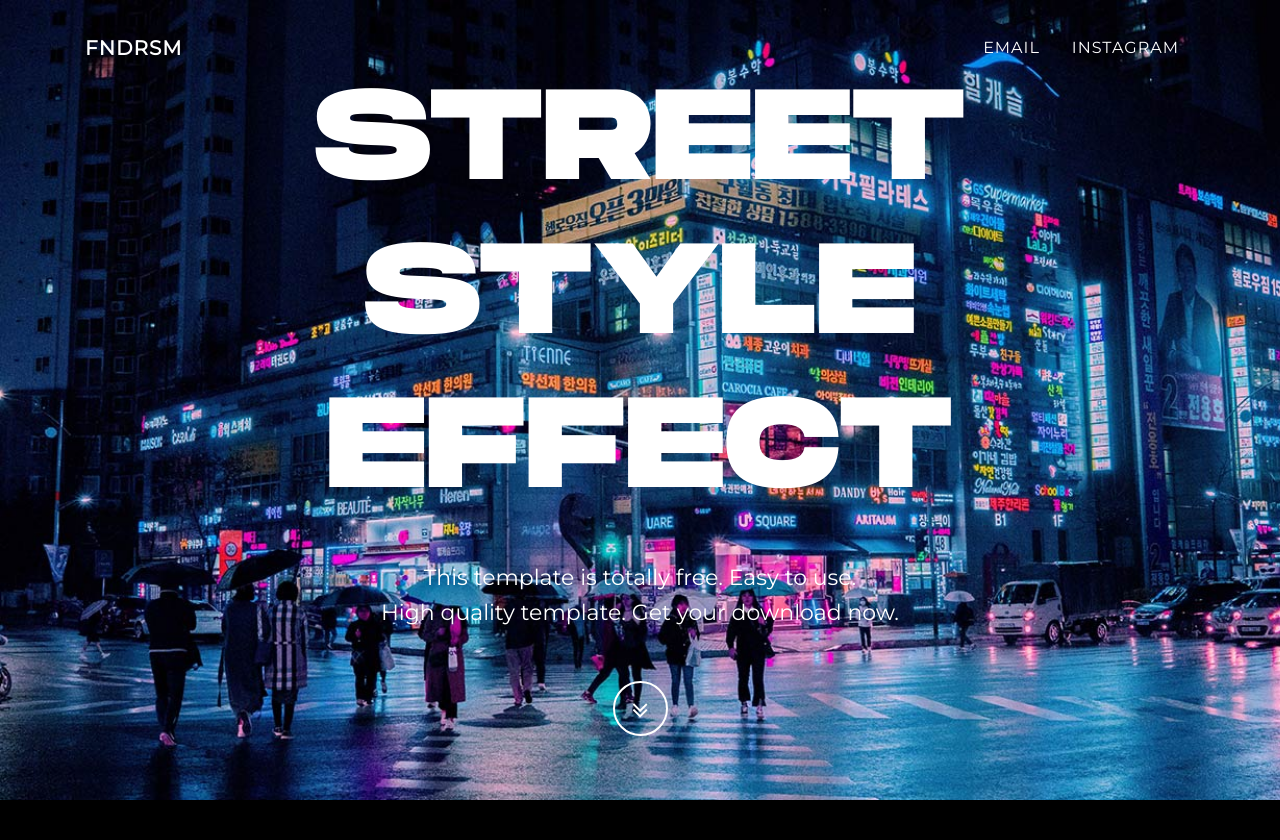
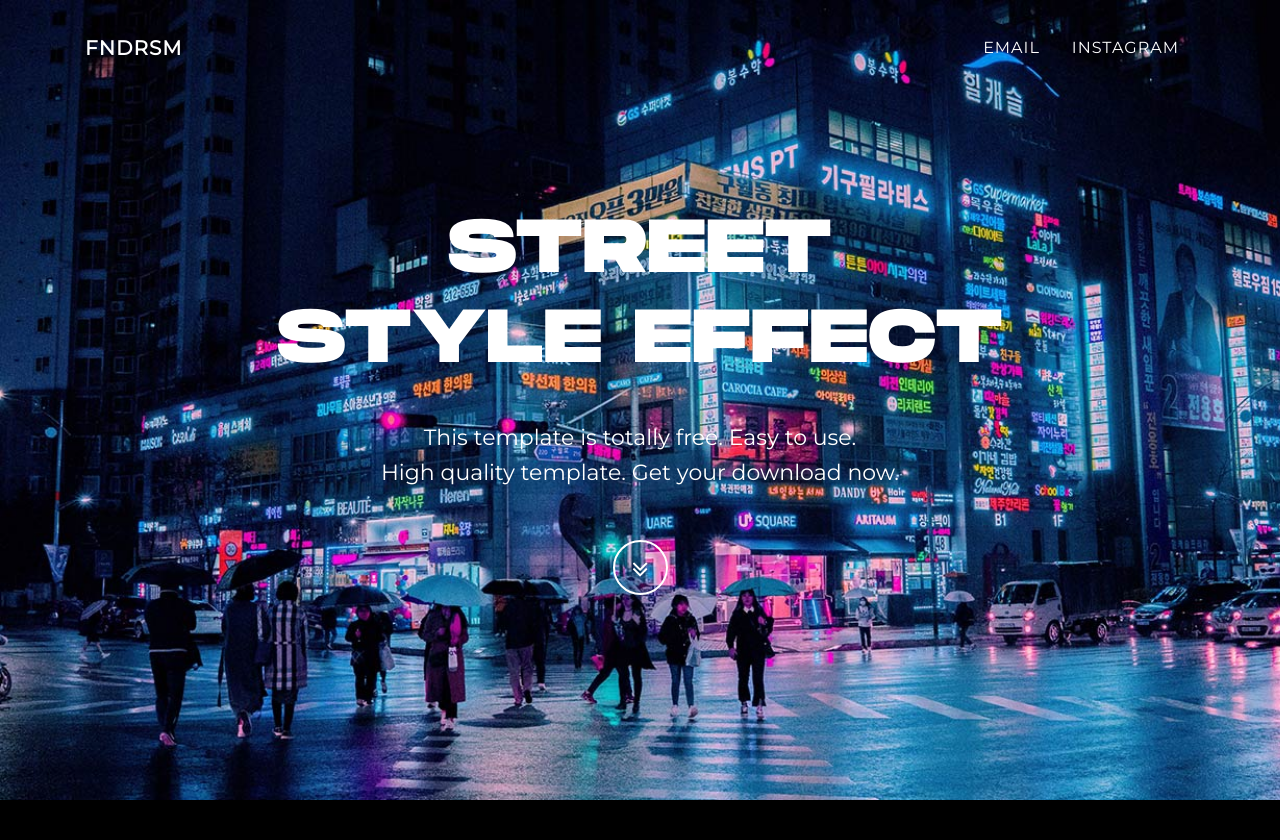
Before and after one commit to fndrsm/Street_effects, a PHP site: page / in a window 1280 px wide. Shown: the top 840 px of the page. Run offline with PHP 8.4, Linux system fonts and the light colour scheme.

Commit message:
Update index.php

```diff
--- a/index.php
+++ b/index.php
@@ -35,7 +35,7 @@
             <div class="container">
                 <div class="row">
                     <div class="col-lg-8 mx-auto">
-                        <h2 class="brand-heading" style="font-size: 10vw;font-family: Matroska, sans-serif;">STREET STYLE EFFECT</h2>
+                        <h2 class="brand-heading" style="font-size: 75px;font-family: Matroska, sans-serif;">STREET STYLE EFFECT</h2>
                         <p class="intro-text" style="font-family: Montserrat, sans-serif;">This template is totally free. Easy to use.<br>High quality template. Get your download now.<br></p><a class="btn btn-link btn-circle" role="button" href="#about"><i class="fa fa-angle-double-down animated"></i></a></div>
                 </div>
             </div>
```
